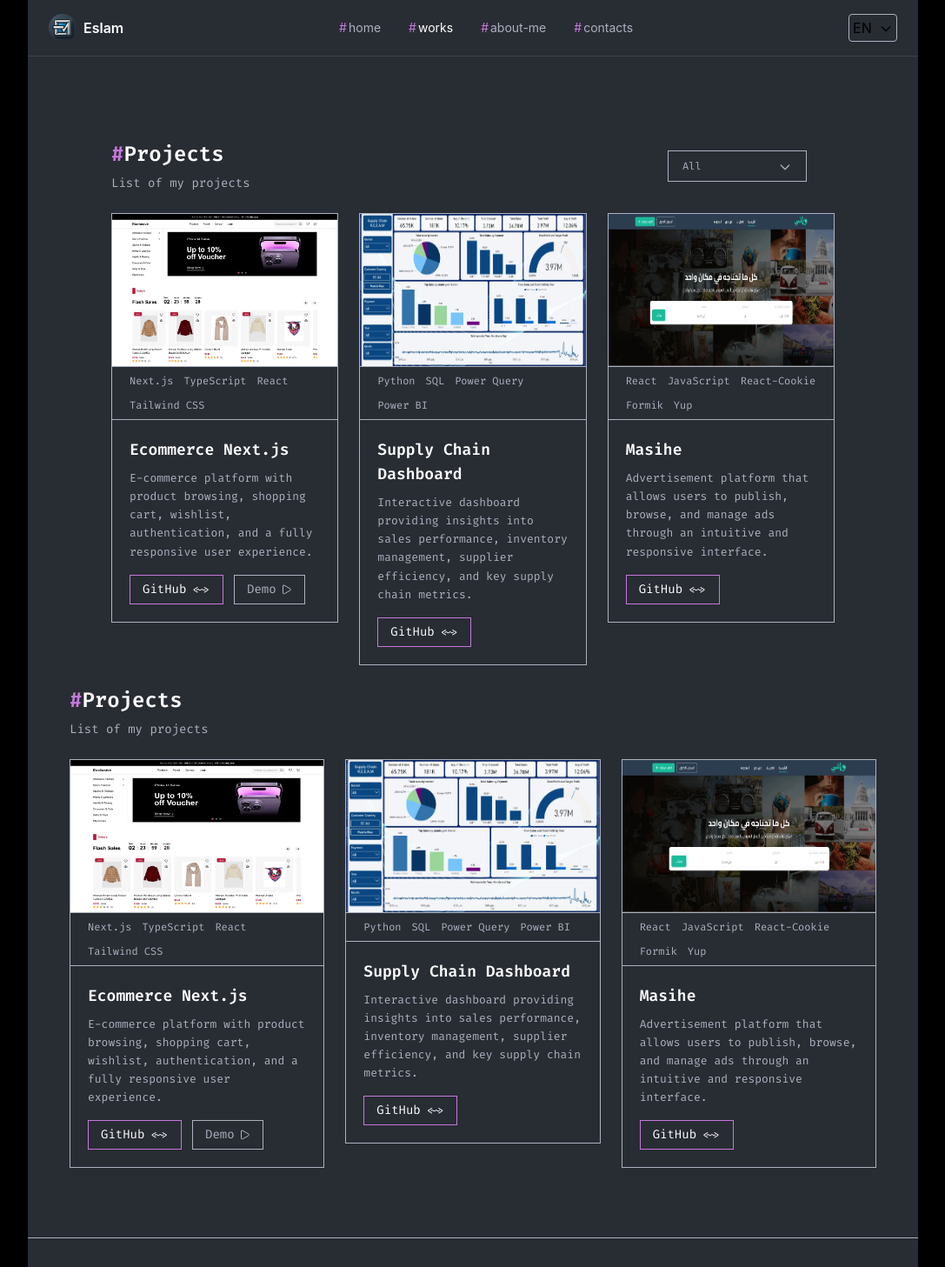
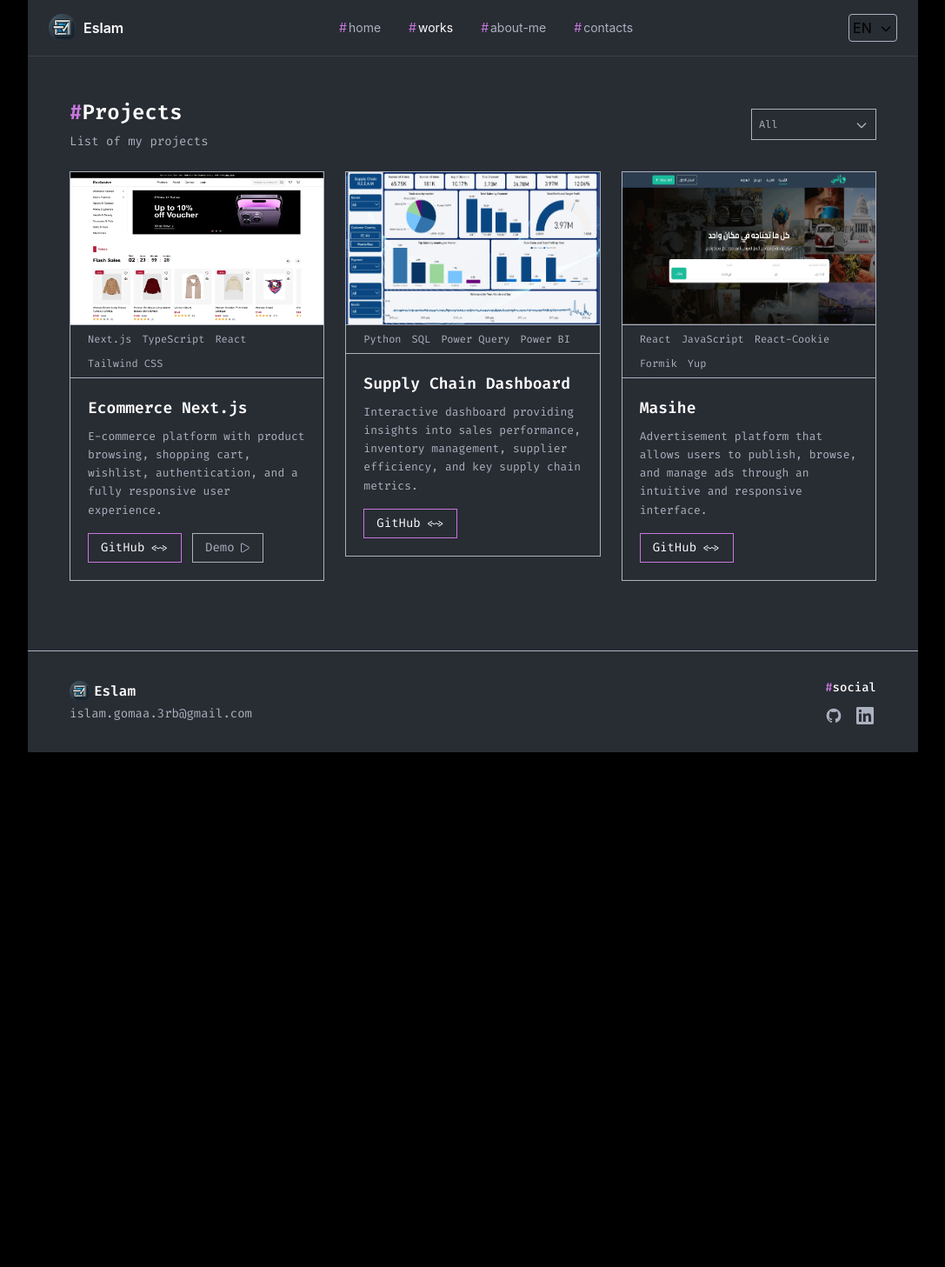
Before and after one commit to Eslam-mg/portfolio, a Next.js app: page /projects in a window 1280 px wide. Shown: the top 1457 px of the page at 87% size, without its empty margins (96-1183 px from the left). After the commit the page ends 865 px from the top, so only its background shows below. Built offline with nearby package versions, Linux system fonts and the light colour scheme.

Commit message:
add css style

```diff
--- a/src/app/projects/ProjectsClient.tsx
+++ b/src/app/projects/ProjectsClient.tsx
@@ -38,8 +38,8 @@ export default function ProjectsClient() {
         <div className="text-textPrimaryColor font-mono px-6 md:px-12 pt-6 md:pt-12 space-y-6">
             <div className="flex flex-row items-center justify-between">
                 <SectionHeader title="Projects" subtitle="List of my projects" />
-                <div ref={dropdownRef} className="relative w-48">
-                    <button type="button" aria-haspopup="listbox" className="w-40 flex items-center justify-between gap-2 px-4 py-2 text-xs border border-borderColor text-textPrimaryColor hover:border-white/40 hover:text-white transition-all duration-200 cursor-pointer bg-transparent"
+                <div ref={dropdownRef} className="relative w-36">
+                    <button type="button" aria-haspopup="listbox" className="w-full flex items-center justify-between p-2 text-xs border border-borderColor text-textPrimaryColor hover:border-white/40 hover:text-white transition-all duration-200 cursor-pointer bg-transparent"
                         aria-expanded={isOpen}
                         onClick={() => setIsOpen((prev) => !prev)}
                     >
@@ -55,7 +55,7 @@ export default function ProjectsClient() {
                         <ul
                             role="listbox"
                             aria-label="Filter projects by type"
-                            className="w-40 absolute top-full mt-1 border border-borderColor bg-backgroundColor z-50 shadow-[0_8px_24px_rgba(0,0,0,0.4)] overflow-hidden"
+                            className="w-36 absolute top-full mt-1 border border-borderColor bg-backgroundColor z-50 shadow-[0_8px_24px_rgba(0,0,0,0.4)] overflow-hidden"
                         >
                             {filterOptions.map(({ key, label }) => {
                                 const isActive = activeFilter === key;
@@ -69,7 +69,7 @@ export default function ProjectsClient() {
                                             setIsOpen(false);
                                         }}
                                         className={[
-                                            'flex items-center gap-2 px-4 py-2 text-xs cursor-pointer transition-colors duration-150',
+                                            'flex items-center gap-2 p-2 text-xs cursor-pointer transition-colors duration-150',
                                             isActive
                                                 ? 'text-white bg-primaryColor/10 border-l-2 border-primaryColor'
                                                 : 'text-textPrimaryColor hover:bg-white/5 hover:text-white border-l-2 border-transparent',
--- a/src/app/projects/page.tsx
+++ b/src/app/projects/page.tsx
@@ -11,22 +11,5 @@ export const metadata: Metadata = {
 };
 
 export default function page() {
-
-    return (
-        <div className="text-textPrimaryColor font-mono px-6 md:px-12 pt-6 md:pt-12 overflow-hidden space-y-6">
-            <ProjectsClient/>
-            <div className="flex flex-col sm:flex-row sm:items-center sm:justify-between gap-4">
-                <SectionHeader title="Projects" subtitle="List of my projects" />
-            </div>
-
-            <div className="grid grid-cols-1 sm:grid-cols-2 lg:grid-cols-3 gap-6">
-                {myProjects.map(project =>
-                    <ProjectCard
-                        key={project.id}
-                        {...project}
-                    />
-                )}
-            </div>
-        </div>
-    )
+    return <ProjectsClient />
 };
```
